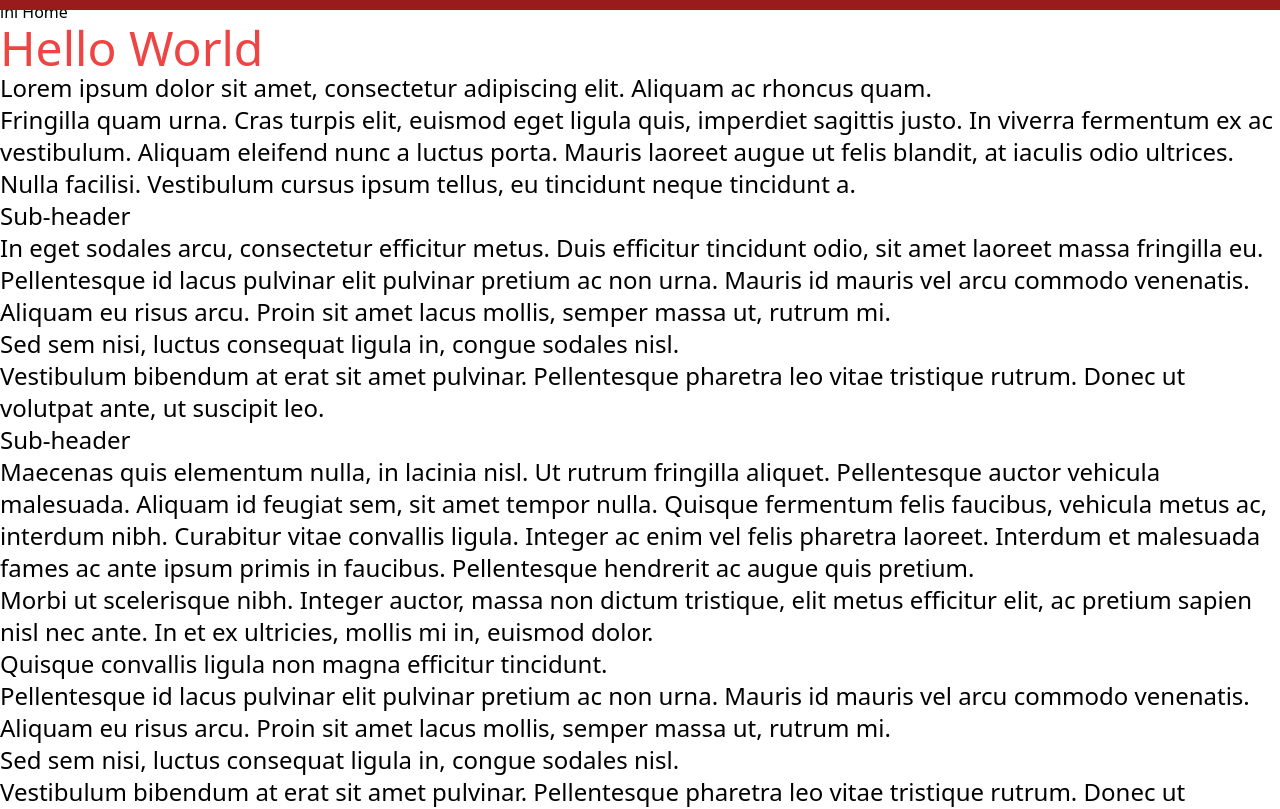
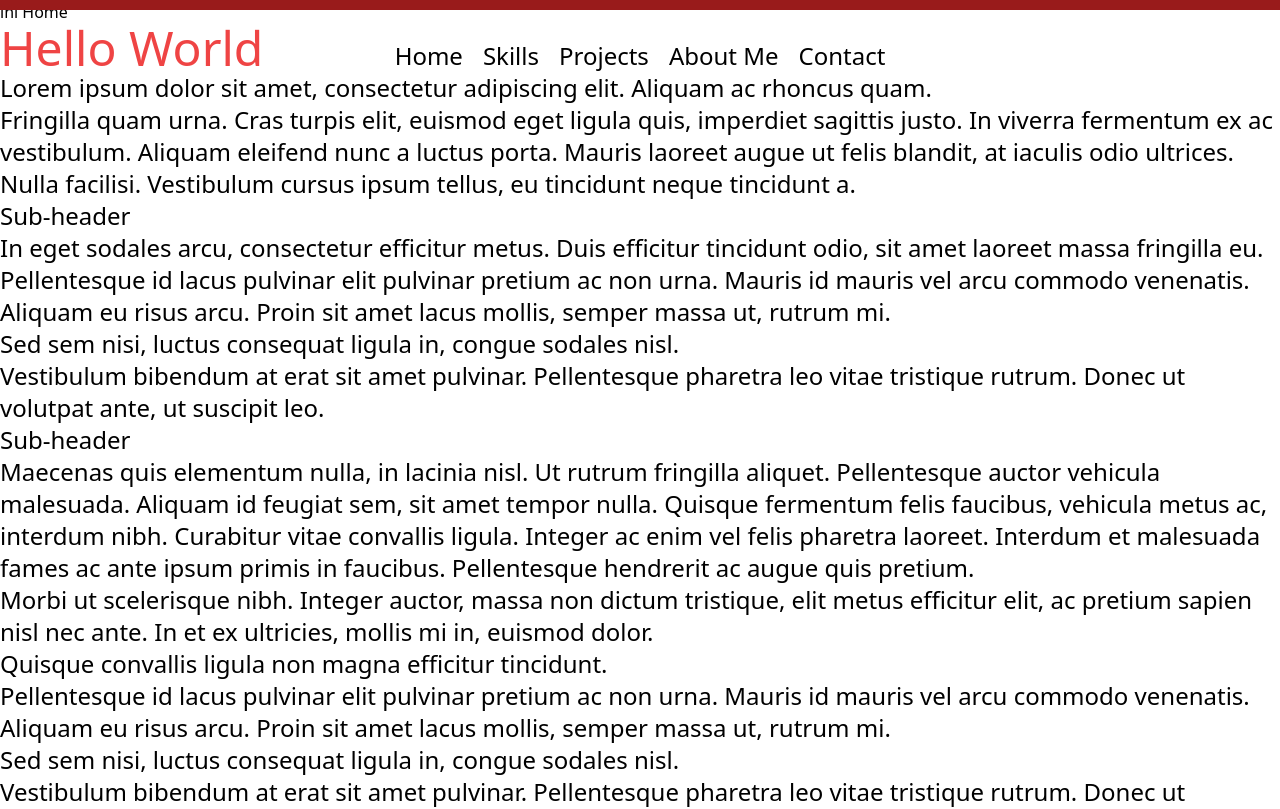
Before and after one commit to difhaels/portfolio-v2, a React (Create React App) app: page / in a window 1280 px wide. Shown: the top 809 px of the page. Built offline with nearby package versions, Linux system fonts and the light colour scheme.

Commit message:
nav v0.0.1

```diff
--- a/src/App.js
+++ b/src/App.js
@@ -1,9 +1,11 @@
 import Home from './components/Home';
 import Lorem from './components/Lorem';
+import Navbar from './components/Navbar';
 import './components/css/output.css';
 
 function App() {
   return (<>
+    <Navbar/>
     <Home/>
     <Lorem/>
   </>);
--- /dev/null
+++ b/src/components/Navbar.jsx
@@ -0,0 +1,11 @@
+export default function Navbar(){
+    return (<>
+        <nav className="fixed top-0 left-0 right-0 flex justify-center py-10 gap-5 text-2xl">
+            <a href="yt.com">Home</a>
+            <a href="yt.com">Skills</a>
+            <a href="yt.com">Projects</a>
+            <a href="yt.com">About Me</a>
+            <a href="yt.com">Contact</a>
+        </nav>
+    </>)
+}
--- a/src/components/css/output.css
+++ b/src/components/css/output.css
@@ -561,6 +561,15 @@ video {
   top: 0px;
 }
 
+.mx-auto {
+  margin-left: auto;
+  margin-right: auto;
+}
+
+.flex {
+  display: flex;
+}
+
 .h-\[10px\] {
   height: 10px;
 }
@@ -573,9 +582,27 @@ video {
   transform: translate(var(--tw-translate-x), var(--tw-translate-y)) rotate(var(--tw-rotate)) skewX(var(--tw-skew-x)) skewY(var(--tw-skew-y)) scaleX(var(--tw-scale-x)) scaleY(var(--tw-scale-y));
 }
 
+.justify-center {
+  justify-content: center;
+}
+
+.gap-5 {
+  gap: 1.25rem;
+}
+
+.bg-red-500 {
+  --tw-bg-opacity: 1;
+  background-color: rgb(239 68 68 / var(--tw-bg-opacity));
+}
+
 .bg-red-800 {
   --tw-bg-opacity: 1;
   background-color: rgb(153 27 27 / var(--tw-bg-opacity));
+}
+
+.py-10 {
+  padding-top: 2.5rem;
+  padding-bottom: 2.5rem;
 }
 
 .text-2xl {
@@ -593,6 +620,11 @@ video {
   color: rgb(239 68 68 / var(--tw-text-opacity));
 }
 
+.text-slate-500 {
+  --tw-text-opacity: 1;
+  color: rgb(100 116 139 / var(--tw-text-opacity));
+}
+
 .transition {
   transition-property: color, background-color, border-color, text-decoration-color, fill, stroke, opacity, box-shadow, transform, filter, -webkit-backdrop-filter;
   transition-property: color, background-color, border-color, text-decoration-color, fill, stroke, opacity, box-shadow, transform, filter, backdrop-filter;
--- a/tailwind.config.js
+++ b/tailwind.config.js
@@ -1,6 +1,6 @@
 /** @type {import('tailwindcss').Config} */
 module.exports = {
-  content: ["./src/**/*.{html,js}"],
+  content: ["./src/**/*.{html,js,jsx}"],
   theme: {
     extend: {},
   },
```
